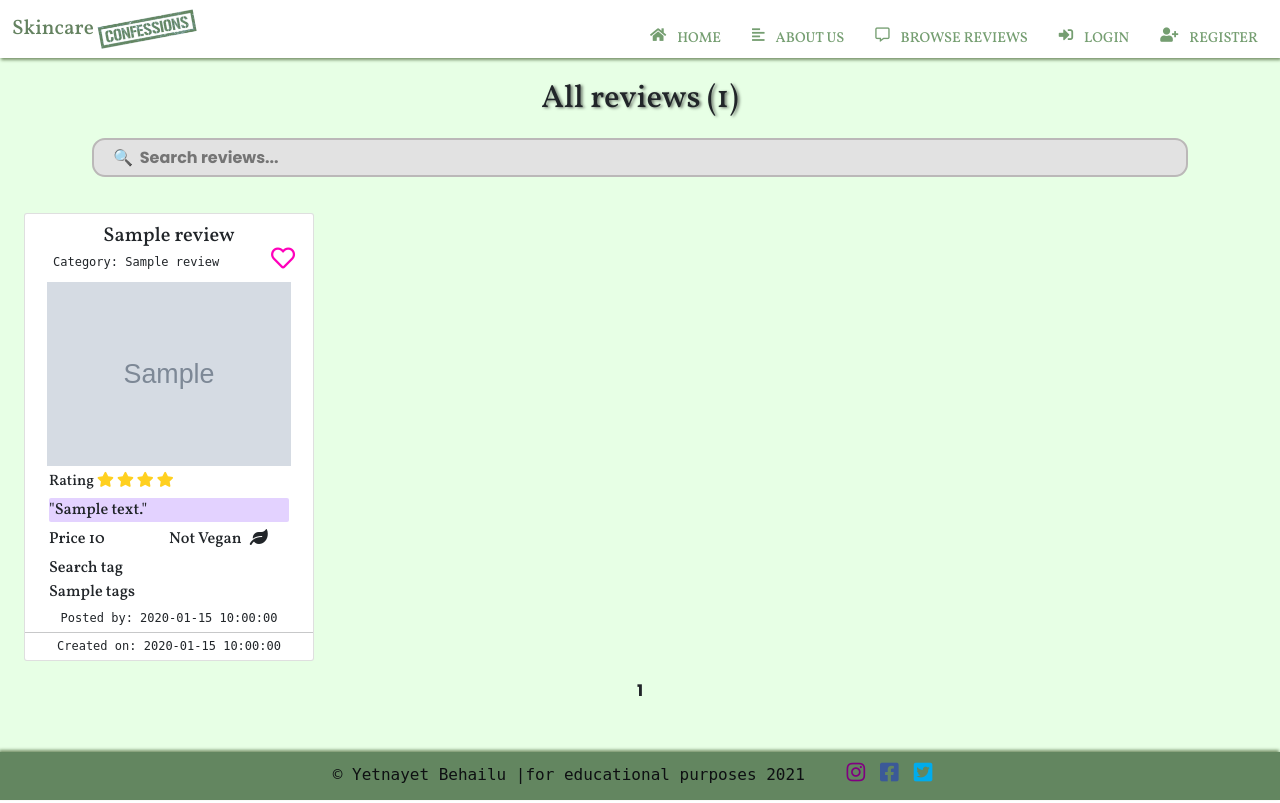
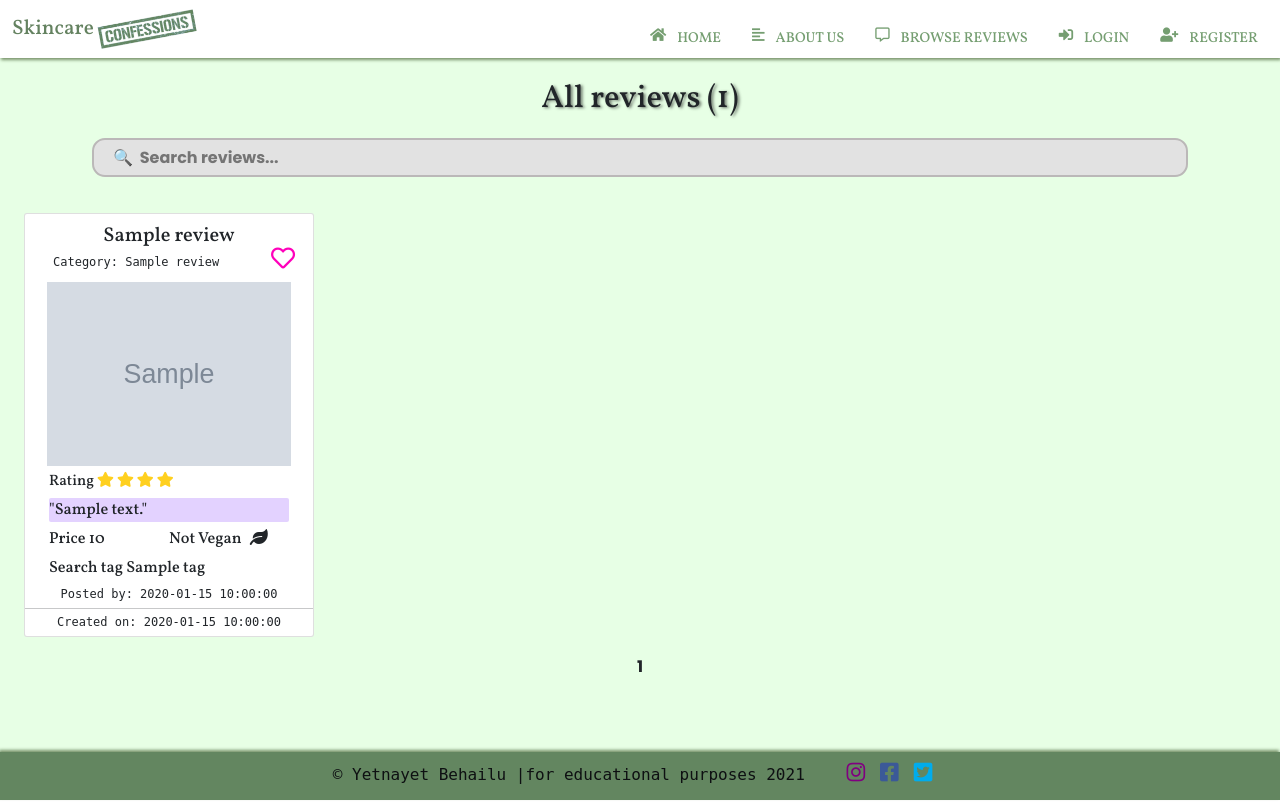
Before and after one commit to yetnetbehailu/Skincare-confessions, a Flask app: page /browse_reviews in a window 1280 px wide. Run offline with Flask 2, Linux system fonts and the light colour scheme; grey boxes marked "Sample" are stand-in pictures; a database or web service that is not in the repository returns one stand-in record (values such as "Sample title"); some libraries are stand-ins or nearby versions.

Commit message:
Tag retrieval altered, for loop iterating over db tag list appended to span

```diff
--- a/skincare_confessions/templates/review_card.html
+++ b/skincare_confessions/templates/review_card.html
@@ -71,11 +71,13 @@
                     {% endif %}
                 </div>
             </div>
-            <!-- Search tags -->
+            <!-- Tags -->
             <div class="row">
                 <div class="col-12 card-info">
                     {{ form.tags.label(class="form-label m-0")}}
-                    <p class="m-0">{{entry.tags}}</p>
+                    {% for tag in entry.tags %}
+                    <span class="card-tag">{{tag}}</span>
+                    {% endfor %}
                 </div>
             </div>
             <div class="row">
```
